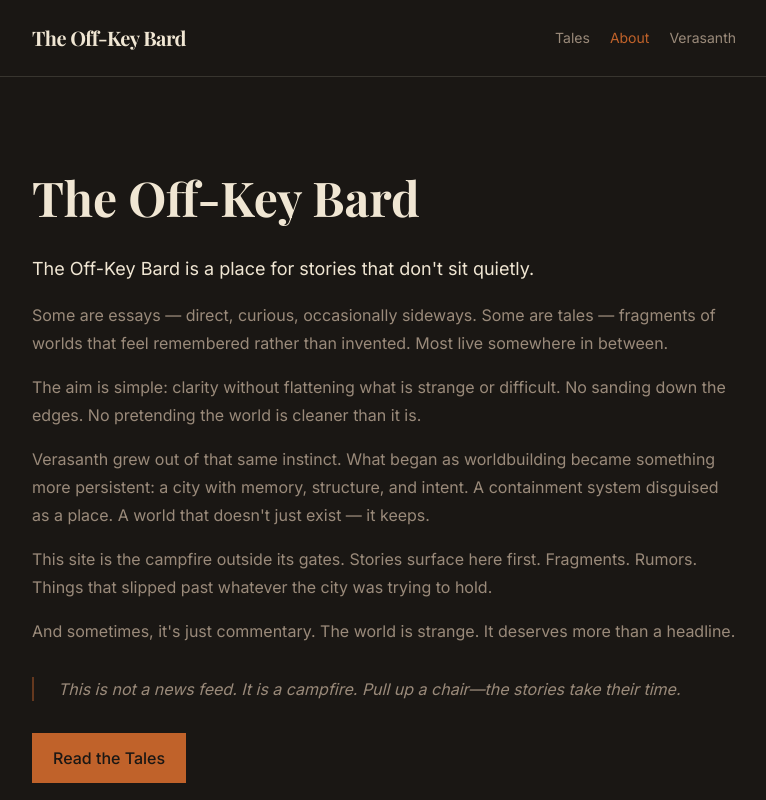
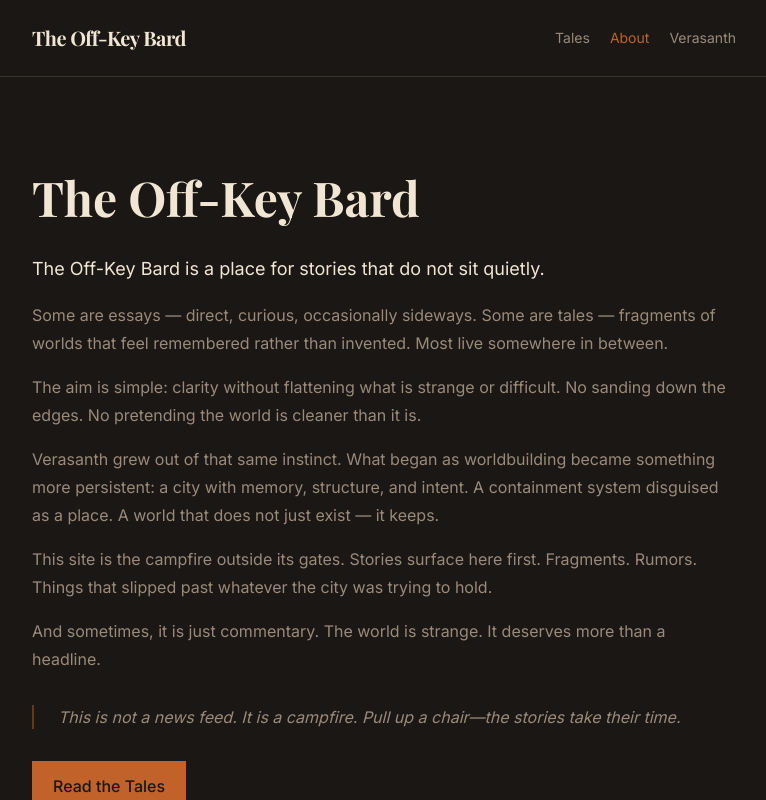
Before and after one commit to TheOff-KeyBard/theoffkeybard-web, a Next.js app: page /about in a window 1280 px wide. Shown: the top 800 px of the page, without its empty margins (256-1022 px from the left). Built offline with nearby package versions, Linux system fonts and the light colour scheme.

Commit message:
fix: escape apostrophes in about page

```diff
--- a/app/about/page.tsx
+++ b/app/about/page.tsx
@@ -15,7 +15,7 @@ export default function AboutPage() {
           <h1 className="okb-h1">The Off-Key Bard</h1>
           <div className="space-y-4">
             <p className="okb-hero-intro">
-              The Off-Key Bard is a place for stories that don't sit quietly.
+              The Off-Key Bard is a place for stories that do not sit quietly.
             </p>
             <p className="okb-body">
               Some are essays — direct, curious, occasionally sideways. Some are tales — fragments of worlds that feel remembered rather than invented. Most live somewhere in between.
@@ -24,13 +24,13 @@ export default function AboutPage() {
               The aim is simple: clarity without flattening what is strange or difficult. No sanding down the edges. No pretending the world is cleaner than it is.
             </p>
             <p className="okb-body">
-              Verasanth grew out of that same instinct. What began as worldbuilding became something more persistent: a city with memory, structure, and intent. A containment system disguised as a place. A world that doesn't just exist — it keeps.
+              Verasanth grew out of that same instinct. What began as worldbuilding became something more persistent: a city with memory, structure, and intent. A containment system disguised as a place. A world that does not just exist — it keeps.
             </p>
             <p className="okb-body">
               This site is the campfire outside its gates. Stories surface here first. Fragments. Rumors. Things that slipped past whatever the city was trying to hold.
             </p>
             <p className="okb-body">
-              And sometimes, it's just commentary. The world is strange. It deserves more than a headline.
+              And sometimes, it is just commentary. The world is strange. It deserves more than a headline.
             </p>
           </div>
           <BardsNote>
```
